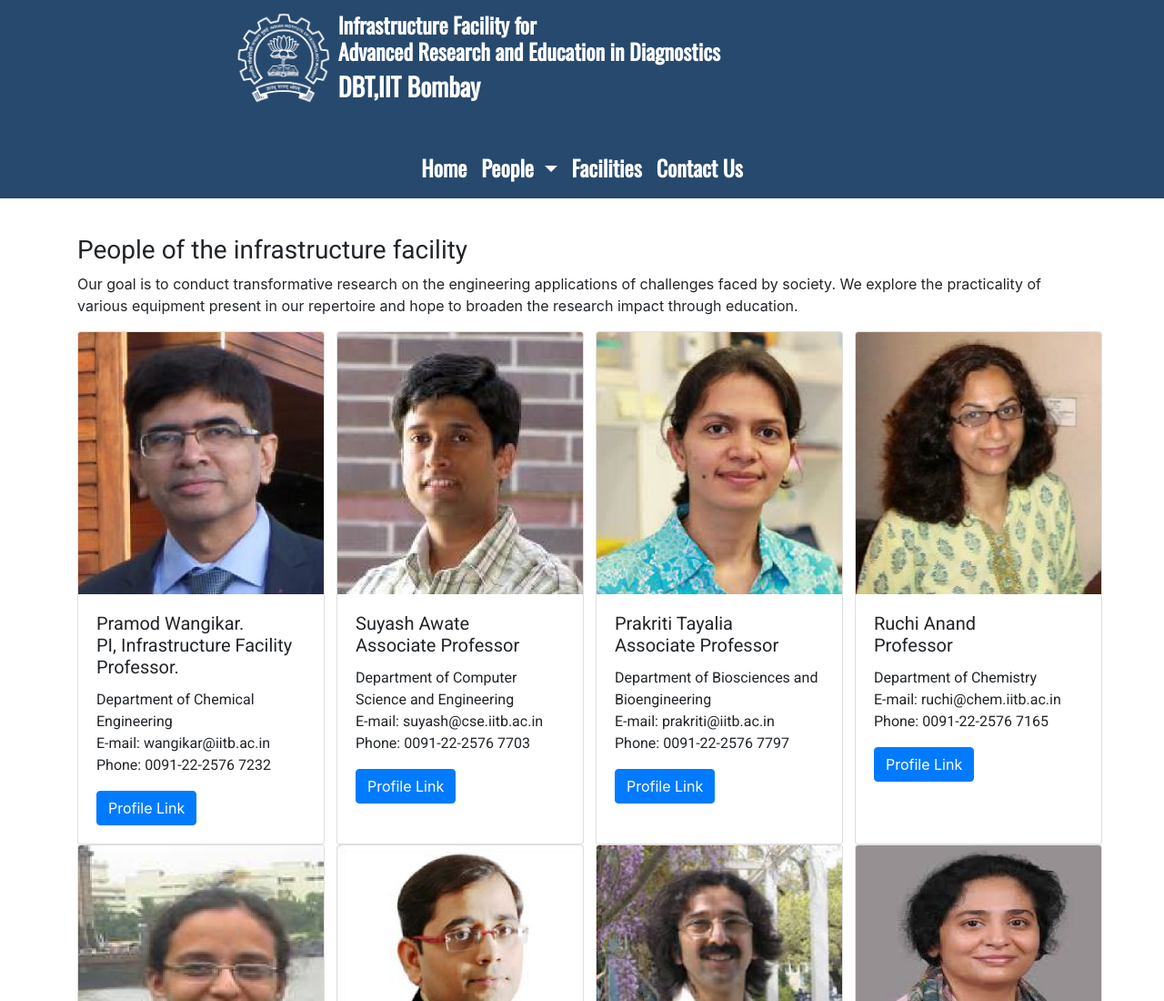
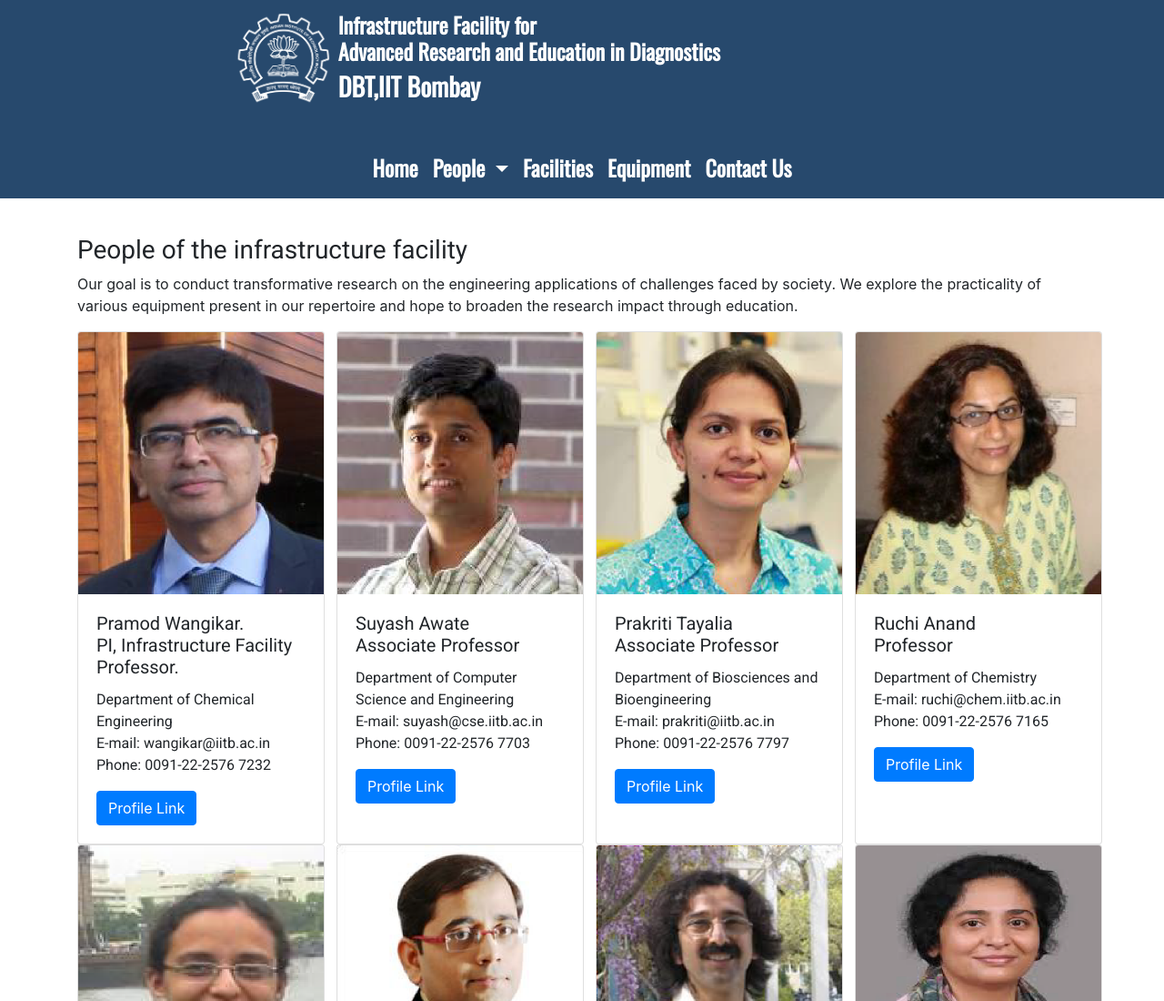
Before and after one commit to rohanbhardwaj111/IIT, a plain HTML site: page People.html in a window 1280 px wide. Shown: the top 1100 px of the page at 91% size. Drawn offline with nearby package versions, Linux system fonts and the light colour scheme.

Commit message:
Added Equipment to Navbar

```diff
--- a/People.html
+++ b/People.html
@@ -55,7 +55,9 @@ research and education in diagnostics</title>
       <li class="nav-item">
         <a class="nav-link" href="Facilities.html">Facilities</a>
       </li>
-
+<li class="nav-item">
+        <a class="nav-link" href="Equipment.html">Equipment</a>
+      </li>
       <!-- <li class="nav-item dropdown">
        <a class="nav-link dropdown-toggle" href="#" id="navbarDropdownMenuLink" data-toggle="dropdown" aria-haspopup="true" aria-expanded="false">
          Links for Internal Users
```
